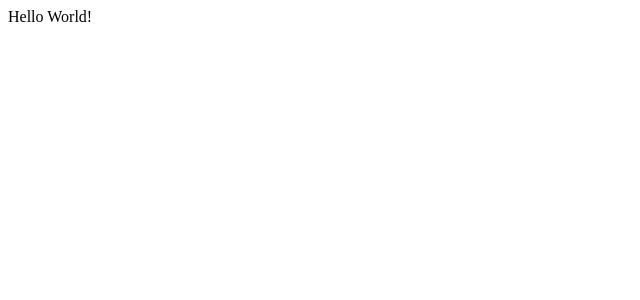
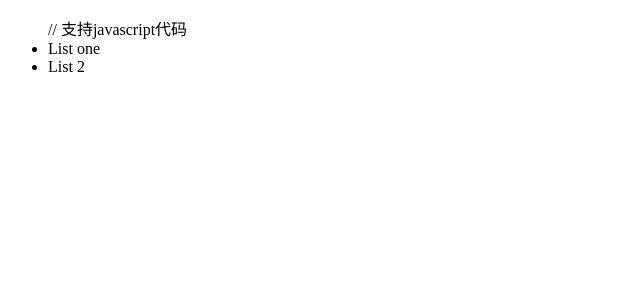
Before and after one commit to YLLQQ/my_react, a React (Create React App) app in the folder demo01/: page / in a window 1280 px wide. Shown: the top 300 px of the page, without its empty margins (0-640 px from the left). Built offline with nearby package versions, Linux system fonts and the light colour scheme.

Commit message:
初识JSX代码

```diff
--- a/demo01/src/App.js
+++ b/demo01/src/App.js
@@ -9,7 +9,14 @@ import React, { Component } from 'react';
 class App extends Component {
     render() {
         return (
-            <div>Hello World!</div>
+            /**
+             * JSX语法 javascript xml
+             */
+            <ul className="my-list">
+                // 支持javascript代码
+                <li>{false ? 'List 1' : 'List one'}</li>
+                <li>List 2</li>
+            </ul>
         )
     }
 }
--- a/demo01/src/index.js
+++ b/demo01/src/index.js
@@ -2,4 +2,7 @@ import React from 'react';
 import ReactDOM from 'react-dom';
 import App from './App';
 
+/**
+ * 自定义组件必须以大写字母开头
+ */
 ReactDOM.render(<App />, document.getElementById('root'));
```
